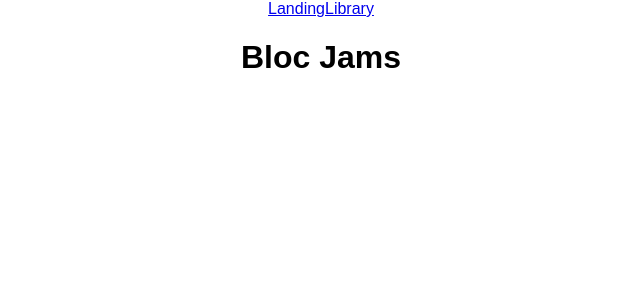
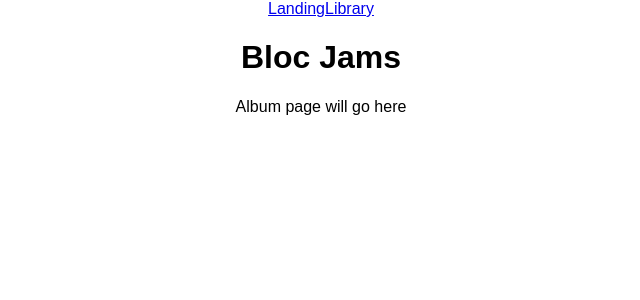
Before and after one commit to bzanetis/bloc-jams-react, a React (Create React App) app: page /album in a window 1280 px wide. Shown: the top 300 px of the page, without its empty margins (319-959 px from the left). Built offline with nearby package versions, Linux system fonts and the light colour scheme.

Commit message:
Assignment 3 completed

```diff
--- a/src/App.js
+++ b/src/App.js
@@ -3,6 +3,7 @@ import { Route, Link } from 'react-router-dom';
 import './App.css';
 import Landing from './components/Landing';
 import Library from './components/Library';
+import Album from './components/Album';
 
 
 class App extends Component {
@@ -13,12 +14,14 @@ class App extends Component {
          <nav>
           <Link to='/'>Landing</Link>
           <Link to='/library'>Library</Link>
+
          </nav>
          <h1>Bloc Jams</h1>
         </header>
         <main>
          <Route exact path="/" component={Landing} />
          <Route path="/library" component={Library} />
+         <Route path="/album" component={Album} />
         </main>
       </div>
     );
--- /dev/null
+++ b/src/components/Album.js
@@ -0,0 +1,9 @@
+import React from 'react';
+
+const Album = () => (
+  <section className="album">
+    Album page will go here
+  </section>
+);
+
+export default Album;
```
